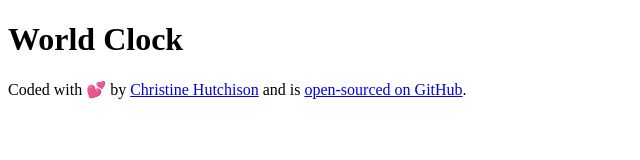
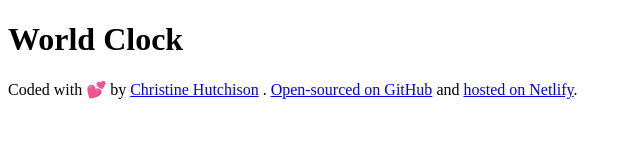
Before and after one commit to ChristineHutchison/World-Clock-Project, a plain HTML site: page index.html in a window 1280 px wide. Shown: the whole page, without its empty margins (0-640 px from the left). Drawn offline with Linux system fonts and the light colour scheme.

Commit message:
Added Netlify link

```diff
--- a/index.html
+++ b/index.html
@@ -21,11 +21,17 @@
 				target="_blank"
 				>Christine Hutchison</a
 			>
-			and is
+			.
 			<a
 				href="https://github.com/ChristineHutchison/World-Clock-Project"
 				target="_blank"
-				>open-sourced on GitHub</a
+				>Open-sourced on GitHub</a
+			>
+			and
+			<a
+				href="https://christines-world-clock.netlify.app/"
+				target="_blank"
+				>hosted on Netlify</a
 			>.
 		</footer>
 		<script src="javascript/index.js"></script>
```
